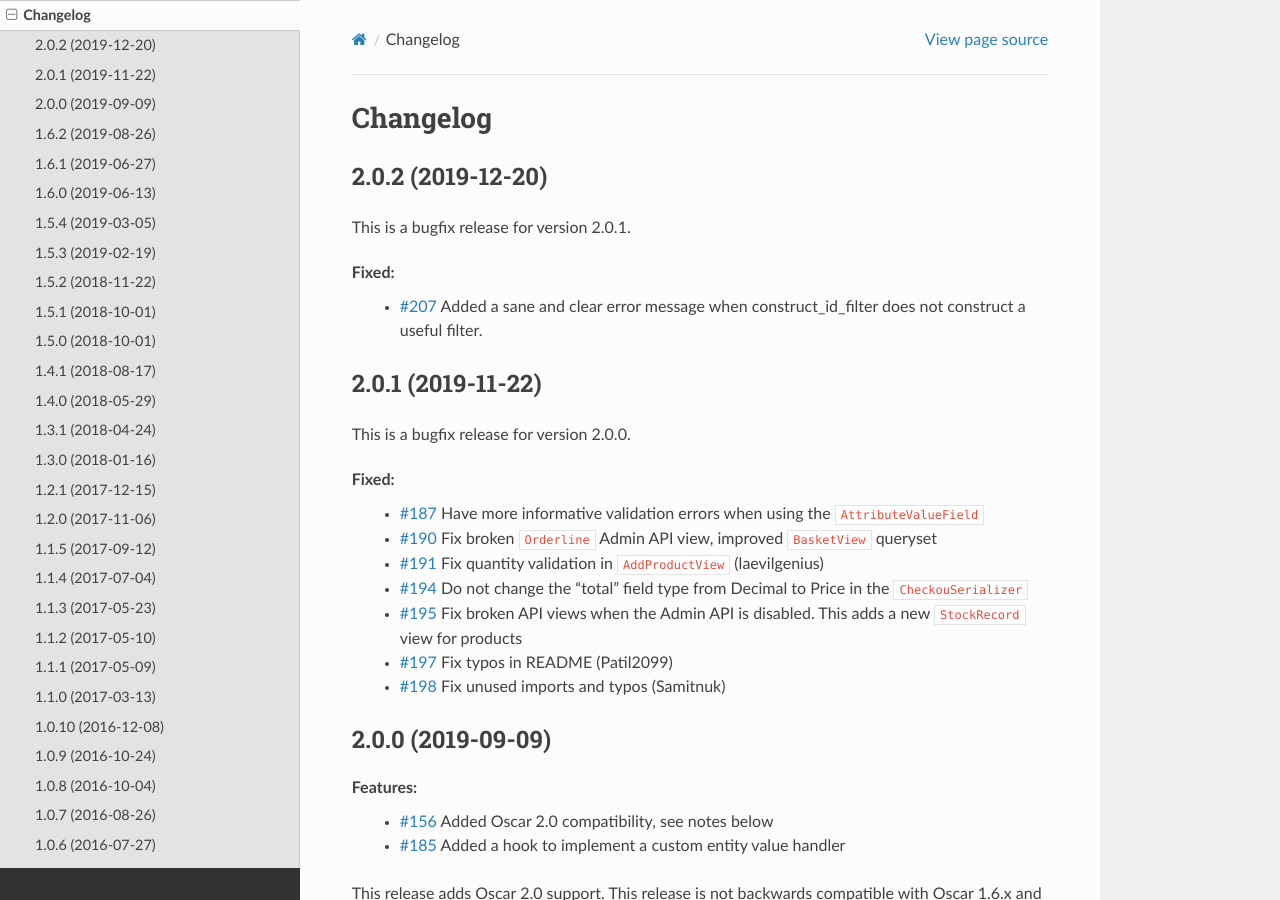
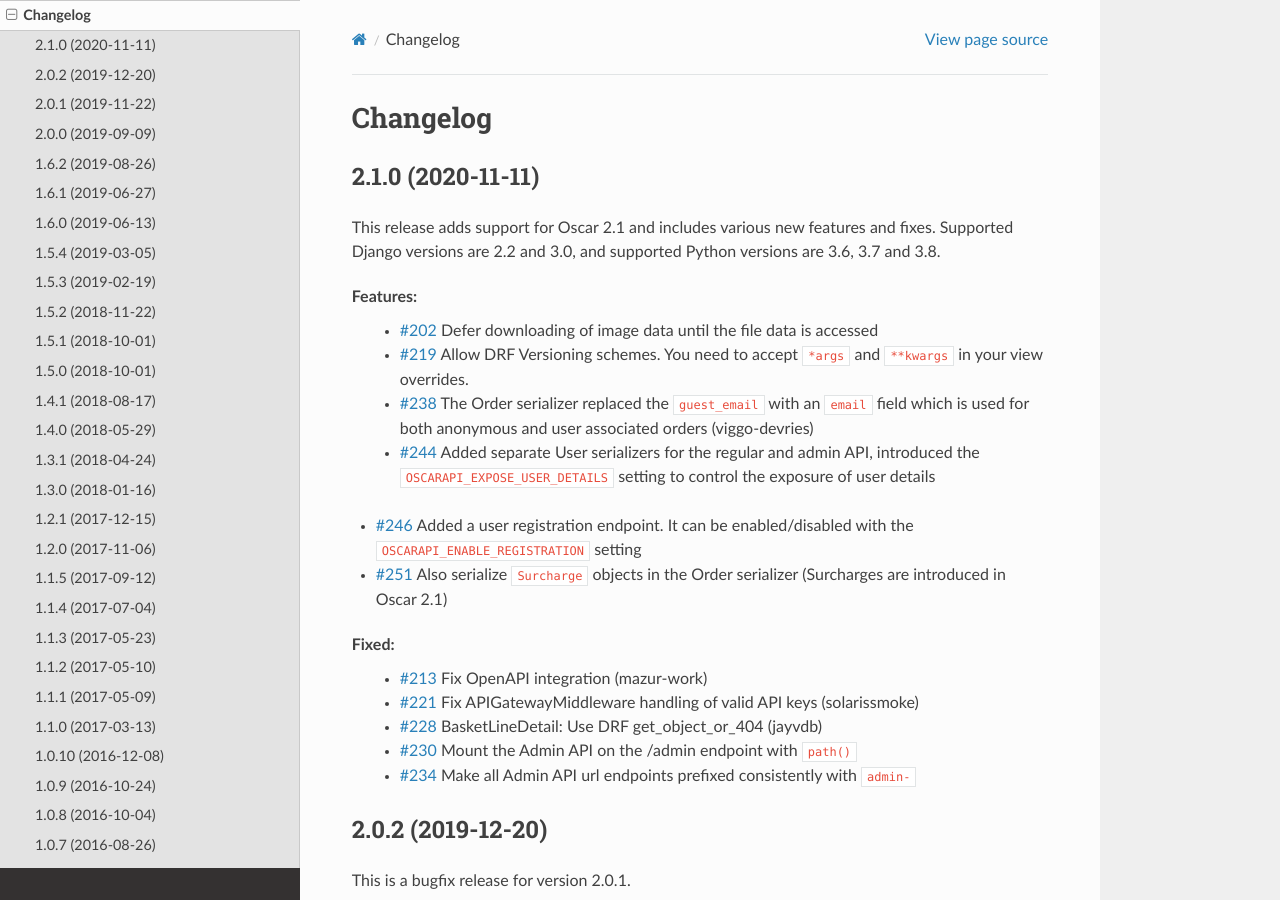
Before and after one commit to django-oscar/django-oscar-api, a Sphinx documentation site: the page built from docs/source/changelog.rst, in a window 1280 px wide and 900 px high. Built offline with Sphinx 7.4.7 and the Read the Docs theme 2.0.0, drawn with Linux system fonts in a browser that asks for light colours.

Commit message:
Updated changelog

```diff
--- a/docs/source/changelog.rst
+++ b/docs/source/changelog.rst
@@ -1,6 +1,26 @@
 =========
 Changelog
 =========
+
+2.1.0 (2020-11-11)
+------------------
+This release adds support for Oscar 2.1 and includes various new features and fixes. Supported Django versions are 2.2 and 3.0, and supported Python versions are 3.6, 3.7 and 3.8.
+
+Features:
+ * `#202 <https://github.com/django-oscar/django-oscar-api/pull/202>`_ Defer downloading of image data until the file data is accessed
+ * `#219 <https://github.com/django-oscar/django-oscar-api/pull/219>`_ Allow DRF Versioning schemes. You need to accept ``*args`` and ``**kwargs`` in your view overrides.
+ * `#238 <https://github.com/django-oscar/django-oscar-api/pull/239>`_ The Order serializer replaced the ``guest_email`` with an ``email`` field which is used for both anonymous and user associated orders (viggo-devries)
+ * `#244 <https://github.com/django-oscar/django-oscar-api/pull/244>`_ Added separate User serializers for the regular and admin API, introduced the ``OSCARAPI_EXPOSE_USER_DETAILS`` setting to control the exposure of user details
+* `#246 <https://github.com/django-oscar/django-oscar-api/pull/246>`_ Added a user registration endpoint. It can be enabled/disabled with the ``OSCARAPI_ENABLE_REGISTRATION`` setting
+* `#251 <https://github.com/django-oscar/django-oscar-api/pull/251>`_ Also serialize ``Surcharge`` objects in the Order serializer (Surcharges are introduced in Oscar 2.1)
+
+Fixed:
+ * `#213 <https://github.com/django-oscar/django-oscar-api/pull/213>`_ Fix OpenAPI integration (mazur-work)
+ * `#221 <https://github.com/django-oscar/django-oscar-api/pull/221>`_ Fix APIGatewayMiddleware handling of valid API keys (solarissmoke)
+ * `#228 <https://github.com/django-oscar/django-oscar-api/pull/228>`_ BasketLineDetail: Use DRF get_object_or_404 (jayvdb)
+ * `#230 <https://github.com/django-oscar/django-oscar-api/pull/230>`_ Mount the Admin API on the /admin endpoint with ``path()``
+ * `#234 <https://github.com/django-oscar/django-oscar-api/pull/234>`_ Make all Admin API url endpoints prefixed consistently with ``admin-``
+
 
 2.0.2 (2019-12-20)
 ------------------
```
